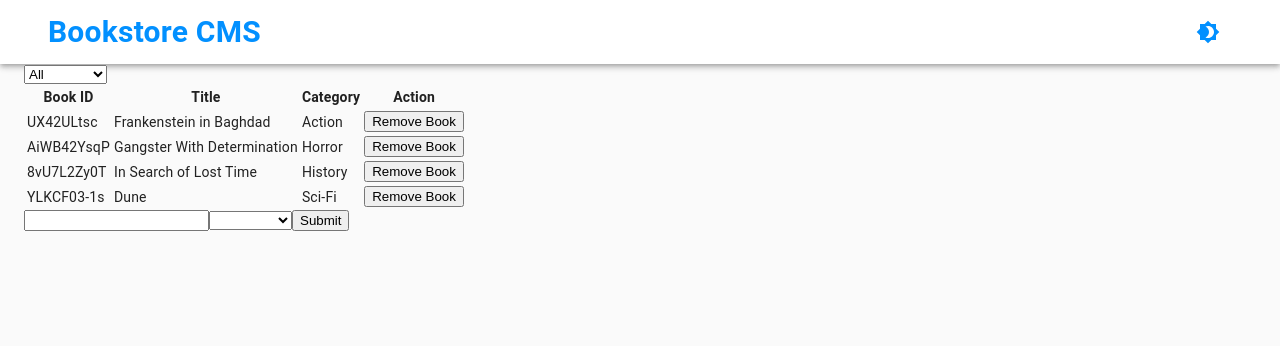
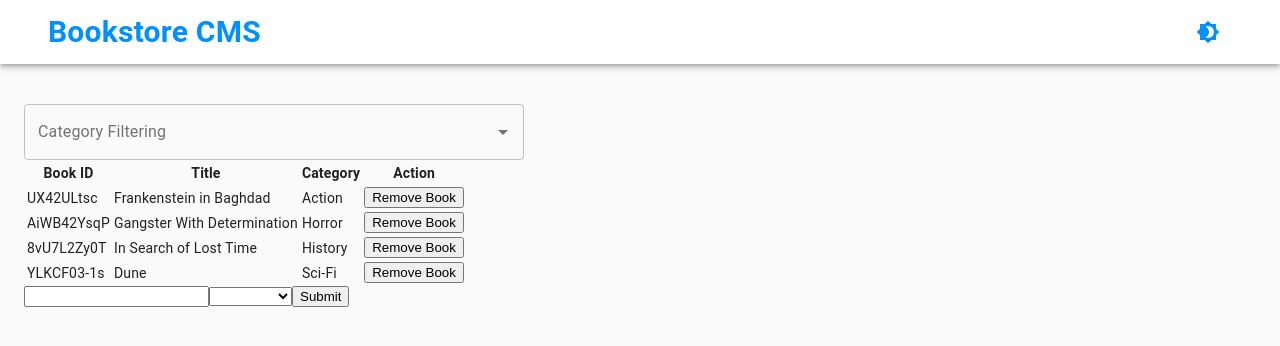
Before and after one commit to martinnajjar12/book-store, a React (Create React App) app: page / in a window 1280 px wide. Shown: the top 346 px of the page. Built offline with nearby package versions, Linux system fonts and the light colour scheme.

Commit message:
Fix minor bug and style the select input

```diff
--- a/package.json
+++ b/package.json
@@ -5,6 +5,7 @@
   "dependencies": {
     "@material-ui/core": "^4.11.3",
     "@material-ui/icons": "^4.11.2",
+    "@material-ui/lab": "^4.0.0-alpha.57",
     "@testing-library/jest-dom": "^4.2.4",
     "@testing-library/react": "^9.5.0",
     "@testing-library/user-event": "^7.2.1",
--- a/src/components/CategoryFilter.js
+++ b/src/components/CategoryFilter.js
@@ -1,15 +1,24 @@
 import React from 'react';
 import PropTypes from 'prop-types';
+import TextField from '@material-ui/core/TextField';
+import Autocomplete from '@material-ui/lab/Autocomplete';
 
 const CategoryFilter = ({ filterHandler }) => {
   const categories = ['All', 'Action', 'Biography', 'History', 'Horror', 'Kids', 'Learning', 'Sci-Fi'];
   return (
-    <form>
-      <select onChange={e => filterHandler(e.target.value)}>
-        { categories.map(category => (
-          <option key={category} value={category}>{category}</option>)) }
-      </select>
-    </form>
+    <Autocomplete
+      onChange={e => filterHandler(e.target.textContent)}
+      onKeyUp={e => {
+        if (e.key === 'Enter') {
+          filterHandler(e.target.value);
+        }
+      }}
+      options={categories}
+      getOptionLabel={option => option}
+      style={{ width: 500, marginTop: 40 }}
+      // eslint-disable-next-line react/jsx-props-no-spreading
+      renderInput={params => <TextField {...params} label="Category Filtering" variant="outlined" />}
+    />
   );
 };
 
--- a/src/components/Header.js
+++ b/src/components/Header.js
@@ -8,6 +8,7 @@ import {
   Typography,
 } from '@material-ui/core';
 import Brightness4Icon from '@material-ui/icons/Brightness4';
+// import Brightness7Icon from '@material-ui/icons/Brightness7';
 import React from 'react';
 
 const useStyles = makeStyles(() => ({
--- a/src/containers/BooksList.js
+++ b/src/containers/BooksList.js
@@ -19,7 +19,7 @@ const BooksList = () => {
 
   const loopThroughTheBooks = () => {
     let printedBooks = books;
-    if (category === 'All') {
+    if (typeof category === 'object') {
       printedBooks = books;
     } else {
       printedBooks = books.filter(book => book.category === category);
--- a/src/reducers/filter.js
+++ b/src/reducers/filter.js
@@ -1,6 +1,10 @@
-const filter = (state = 'All', { type, payload }) => {
+const initialState = ['All', 'Action', 'Biography', 'History', 'Horror', 'Kids', 'Learning', 'Sci-Fi'];
+
+const filter = (state = initialState, { type, payload }) => {
   if (type === 'CHANGE_FILTER') {
     switch (payload) {
+      case 'All':
+        return initialState;
       case 'Action':
         return 'Action';
       case 'Biography':
```
Also changed, not shown: 1 other file (tests, documents, lock files or other folders).
